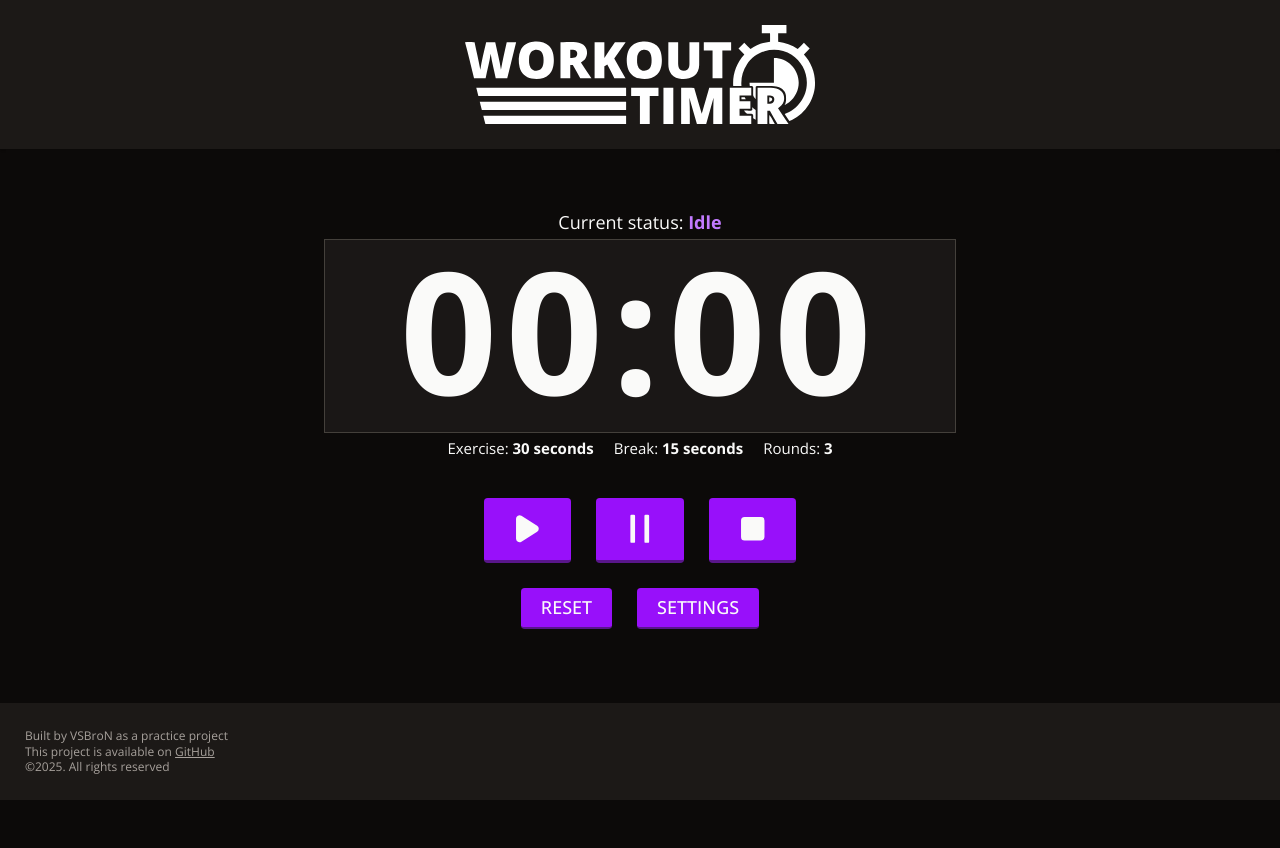
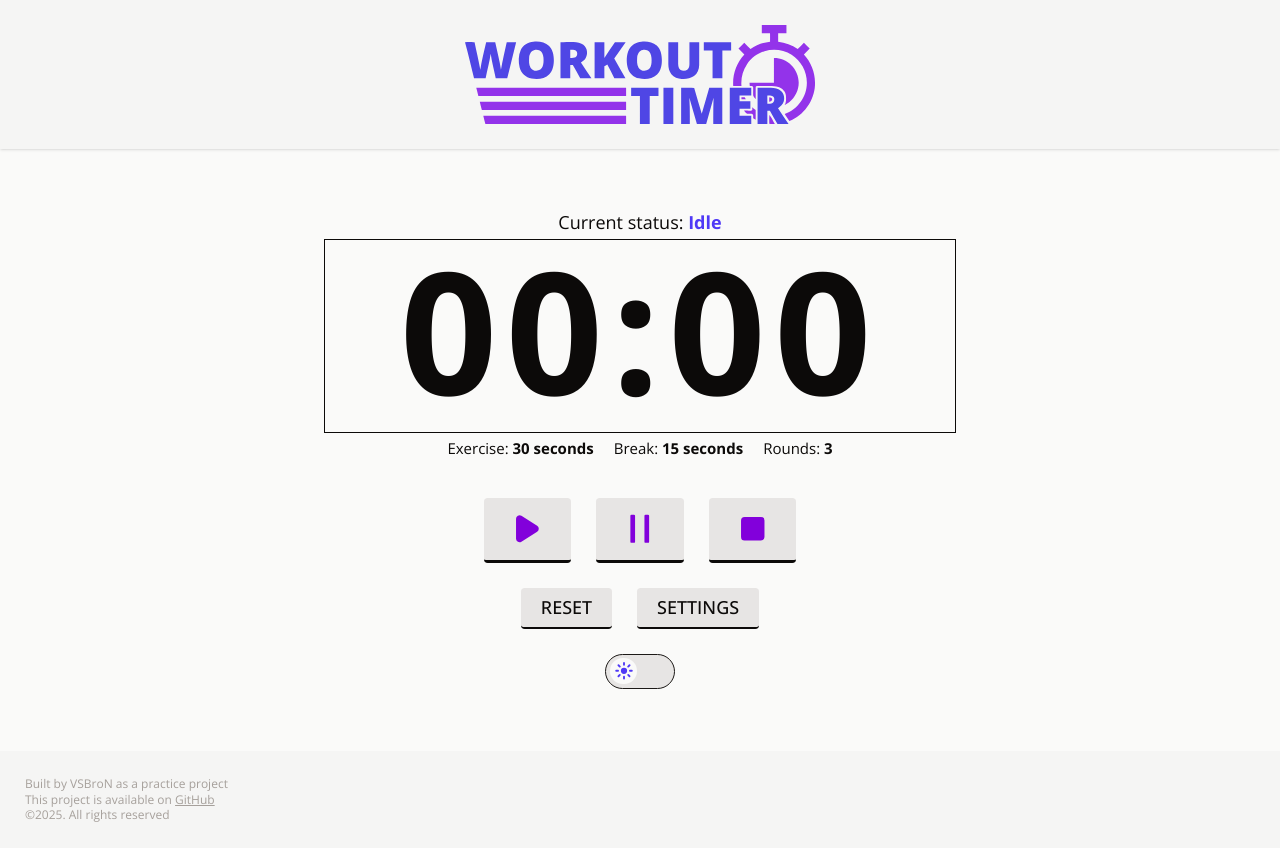
Before and after one commit to vsbron/workout-timer-2025-react, a React (Vite) app: page / in a window 1280 px wide. Before the commit the page ends 800 px from the top, so only its background shows below. Built offline with nearby package versions, Linux system fonts and the light colour scheme.

Commit message:
Add Theme trigger

```diff
--- a/src/App.tsx
+++ b/src/App.tsx
@@ -3,13 +3,14 @@ import { useEffect } from "react";
 import { TimerProvider } from "@/context/TimerContext";
 import { useThemeContext } from "@/context/ThemeContext";
 
+import Controls from "@/components/Controls";
+import Playback from "@/components/Playback";
+import Timer from "@/components/Timer";
+import ThemeTrigger from "@/components/ThemeTrigger";
+import Modal from "@/components/modal/ModalParent";
+import Footer from "@/ui/Footer";
 import Header from "@/ui/Header";
 import Main from "@/ui/Main";
-import Footer from "@/ui/Footer";
-import Timer from "@/components/Timer";
-import Controls from "@/components/Controls";
-import Playback from "@/components/Playback";
-import Modal from "./components/modal/ModalParent";
 
 function App() {
   // Getting the dark theme state from the context
@@ -32,6 +33,7 @@ function App() {
             <Controls />
           </Modal>
         </TimerProvider>
+        <ThemeTrigger />
       </Main>
       <Footer />
     </div>
--- a/src/components/Settings.tsx
+++ b/src/components/Settings.tsx
@@ -45,7 +45,10 @@ function Settings({ settingsClose }: SettingsProps) {
   return (
     <div className="flex flex-col gap-8">
       <h2 className="text-center font-semibold text-4xl">Timer Settings</h2>
-      <form onSubmit={(e) => submitSettings(e)} className="flex flex-col gap-10">
+      <form
+        onSubmit={(e) => submitSettings(e)}
+        className="flex flex-col gap-10"
+      >
         <div className="flex flex-col gap-5">
           <FormGroup>
             <FormLabel note={`Maximum ${MAX_EXERCISE_LENGTH} seconds`}>
--- /dev/null
+++ b/src/components/ThemeTrigger.tsx
@@ -0,0 +1,36 @@
+import { MoonIcon, SunIcon } from "@heroicons/react/16/solid";
+
+import { useThemeContext } from "@/context/ThemeContext";
+
+import Container from "@/ui/Container";
+
+function ThemeTrigger() {
+  // Getting the theme flag and the setter from the custom hook
+  const { isDarkTheme, toggleTheme } = useThemeContext();
+
+  // Returned JSX
+  return (
+    <section>
+      <Container className="text-center">
+        <div
+          className="relative rounded-full border-1 border-stone-900 dark:border-purple-900 w-28 mx-auto h-14 cursor-pointer bg-stone-200 dark:bg-purple-600"
+          onClick={toggleTheme}
+        >
+          <span
+            className={`absolute top-1.5 bottom-1.5 w-11 bg-stone-50 p-1.5 fill-indigo-600 dark:fill-purple-600 rounded-full flex justify-center items-center ${
+              isDarkTheme ? "right-1.5 left-auto" : "left-1.5 right-auto"
+            }`}
+          >
+            {isDarkTheme ? (
+              <MoonIcon className="fill-inherit w-15 h-15" />
+            ) : (
+              <SunIcon className="fill-inherit w-15 h-15" />
+            )}
+          </span>
+        </div>
+      </Container>
+    </section>
+  );
+}
+
+export default ThemeTrigger;
--- a/src/context/ThemeContext.tsx
+++ b/src/context/ThemeContext.tsx
@@ -12,7 +12,7 @@ const ThemeContext = createContext<IThemeContext | undefined>(undefined);
 // ThemeProvider component that will wrap the app
 export const ThemeProvider = ({ children }: { children: ReactNode }) => {
   // Setting the state for the color theme
-  const [isDarkTheme, setIsDarkTheme] = useState<boolean>(true);
+  const [isDarkTheme, setIsDarkTheme] = useState<boolean>(false);
 
   // Toggle color theme handler
   const toggleTheme = () => {
```
